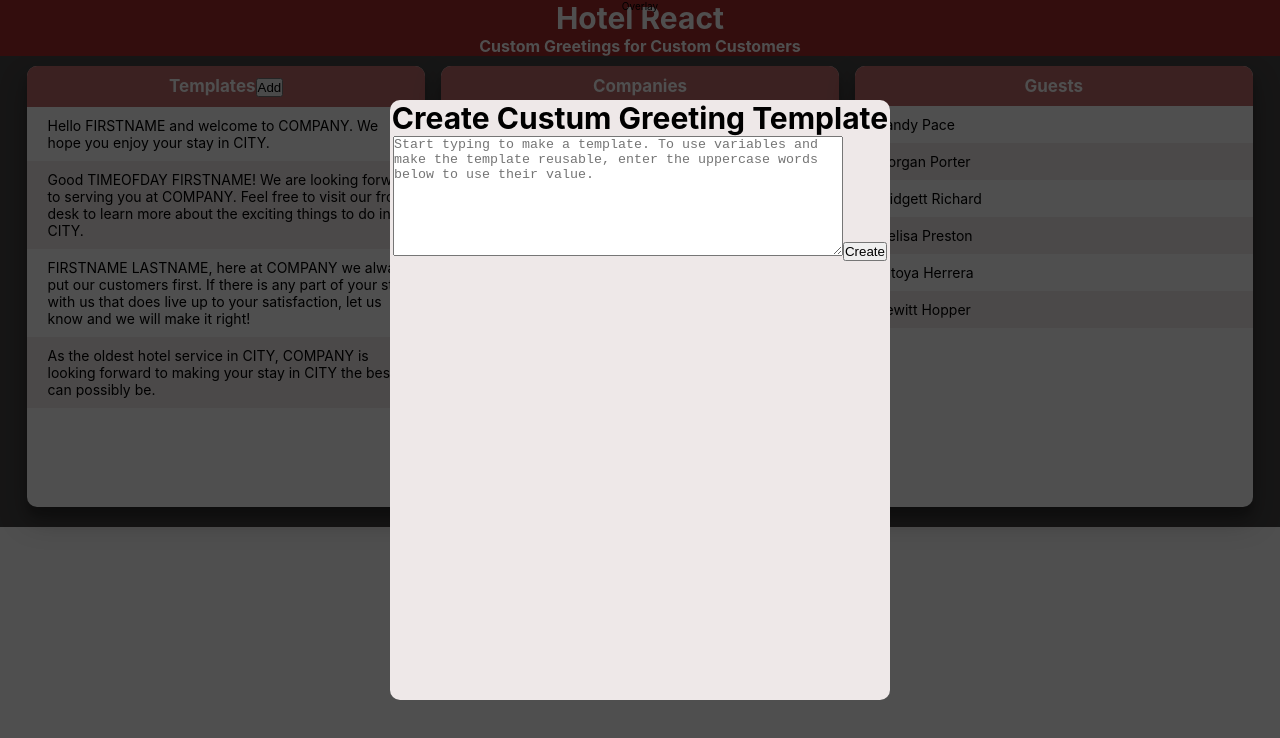
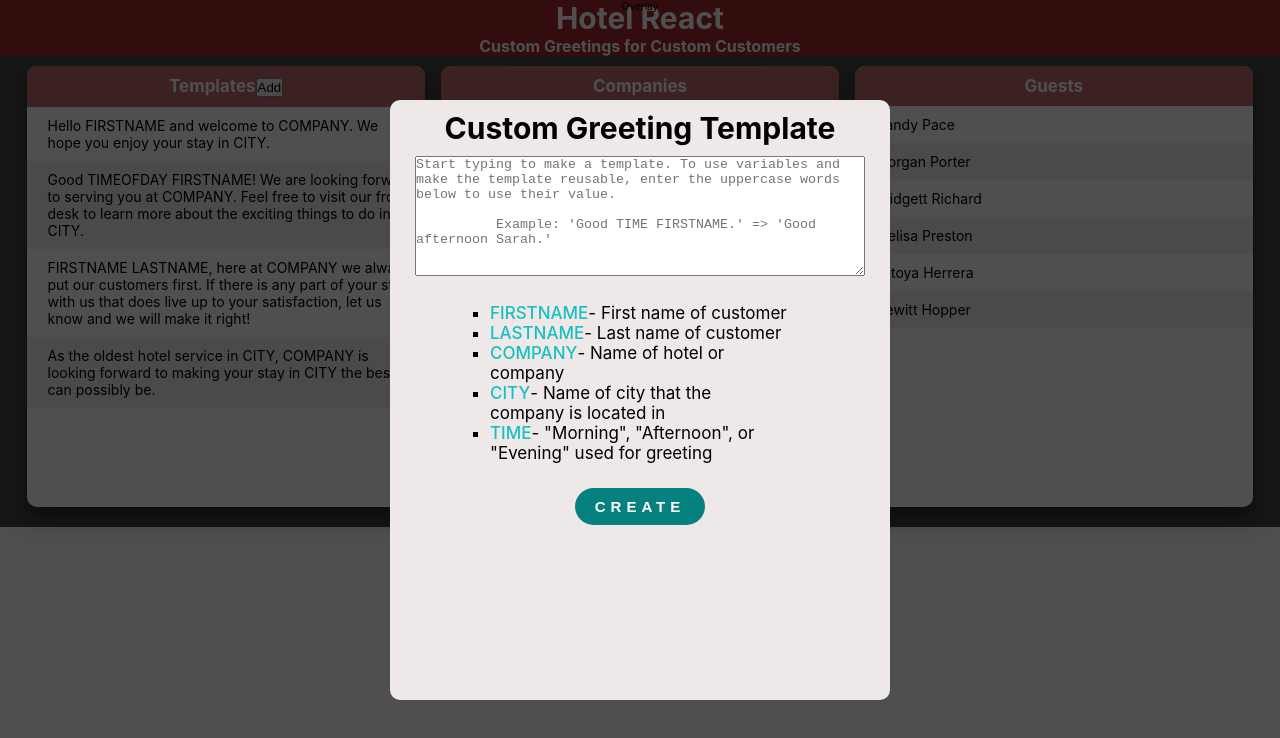
Before and after one commit to jcloeter/hotel-message-app, a React (Create React App) app: page / in a window 1280 px wide. Both pictures are taken after a click on the button "Add". Shown: the top 738 px of the page. Built offline with nearby package versions, Linux system fonts and the light colour scheme.

Commit message:
styling modal

```diff
--- a/src/components/UI/Modal.js
+++ b/src/components/UI/Modal.js
@@ -2,16 +2,42 @@ import React from "react";
 import styles from "./Modal.modules.css";
 
 const Modal = () => {
+  const closeModalHandler = () => {
+    console.log("closing modal");
+  };
   return (
     <>
-      <div class="overlay">Overlay</div>
+      <div class="overlay" onClick={closeModalHandler}>
+        Overlay
+      </div>
       <div class="modal">
-        <h4>Create Custum Greeting Template</h4>
+        <h4>Custom Greeting Template</h4>
         <textarea
           class="text_area"
-          placeholder="Start typing to make a template. To use variables and make the template reusable, enter the uppercase words below to use their value. "
+          placeholder="Start typing to make a template. To use variables and make the template reusable, enter the uppercase words below to use their value.
+
+          Example: 'Good TIME FIRSTNAME.' => 'Good afternoon Sarah.'"
         ></textarea>
-        <button>Create</button>
+        <ul class="modal_instructions">
+          <li>
+            <span class="variable">FIRSTNAME</span>- First name of customer
+          </li>
+          <li>
+            <span class="variable">LASTNAME</span>- Last name of customer
+          </li>
+          <li>
+            <span class="variable">COMPANY</span>- Name of hotel or company
+          </li>
+          <li>
+            <span class="variable">CITY</span>- Name of city that the company is
+            located in{" "}
+          </li>
+          <li>
+            <span class="variable">TIME</span>- "Morning", "Afternoon", or
+            "Evening" used for greeting
+          </li>
+        </ul>
+        <button class="btn_modal">Create</button>
       </div>
     </>
   );
--- a/src/components/UI/Modal.modules.css
+++ b/src/components/UI/Modal.modules.css
@@ -1,6 +1,6 @@
 .overlay {
-  position: absolute;
-  height: 100%;
+  position: fixed;
+  height: 100vh;
   width: 100vw;
   top: 0;
   left: 0;
@@ -21,7 +21,49 @@
   border-radius: 10px;
 }
 
+.modal h4 {
+  margin: 1rem;
+}
+
 .text_area {
   width: 90%;
   height: 20%;
 }
+
+.modal_instructions {
+  /* list-style: square; */
+  max-width: 60%;
+  margin: 2rem auto;
+  /* display: flex;
+  flex-direction: column;
+  align-items: flex-start;
+  justify-content: flex-start; */
+}
+
+.modal_instructions li {
+  list-style: square;
+  font-size: 1.7rem;
+  width: 30rem;
+  text-align: left;
+}
+
+.variable {
+  color: rgb(24, 192, 192);
+  font-weight: 500;
+}
+
+.btn_modal {
+  background-color: rgb(7, 128, 128);
+  padding: 1rem 2rem;
+  border-radius: 30px;
+  border: none;
+  font-size: 1.5rem;
+  font-weight: 600;
+  text-transform: uppercase;
+  color: #fff;
+  letter-spacing: 5px;
+}
+
+.btn-modal:hover {
+  transform: translateY(-20px);
+}
```
